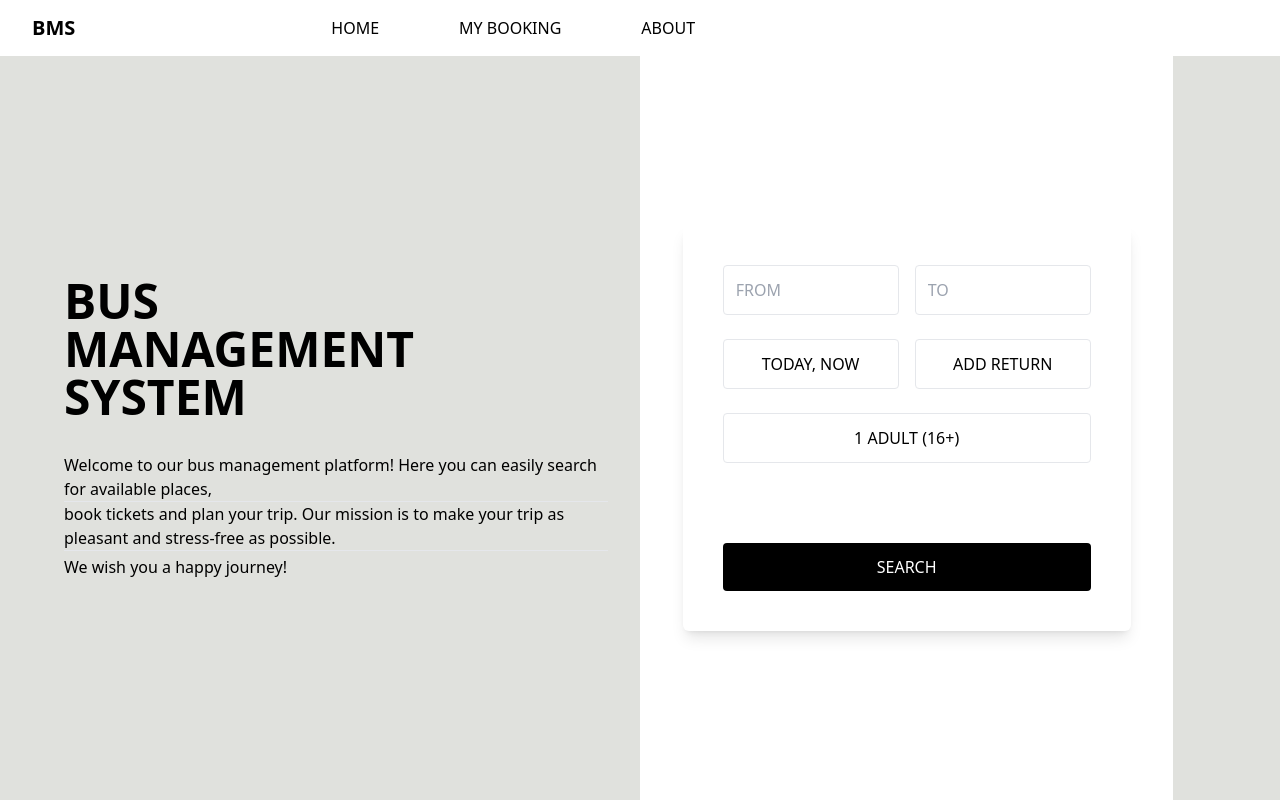
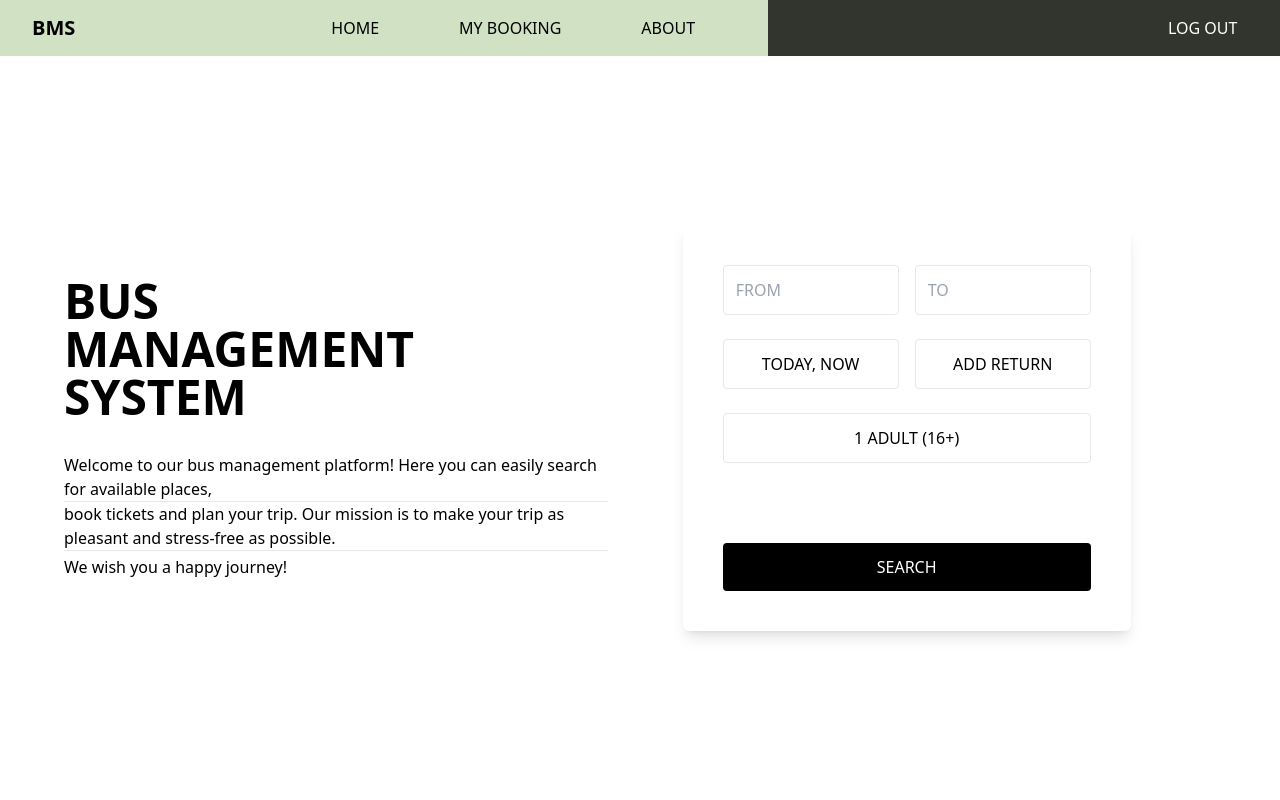
Before and after one commit to dbilic98/booking-bus-ticket-frontend, a React (Create React App) app: page / in a window 1280 px wide. Built offline with nearby package versions, Linux system fonts and the light colour scheme; a web font is replaced by a local one.

Commit message:
Add new color palette

```diff
--- a/tailwind.config.js
+++ b/tailwind.config.js
@@ -7,7 +7,9 @@ module.exports = {
     },
     extend: {
       colors: {
-        "light-gray": "#E0E1DD",
+        cream: "#EBEBE8",
+        yellow: "#D1E2C4",
+        "jet-black": "#31352E",
       },
     },
   },
```
